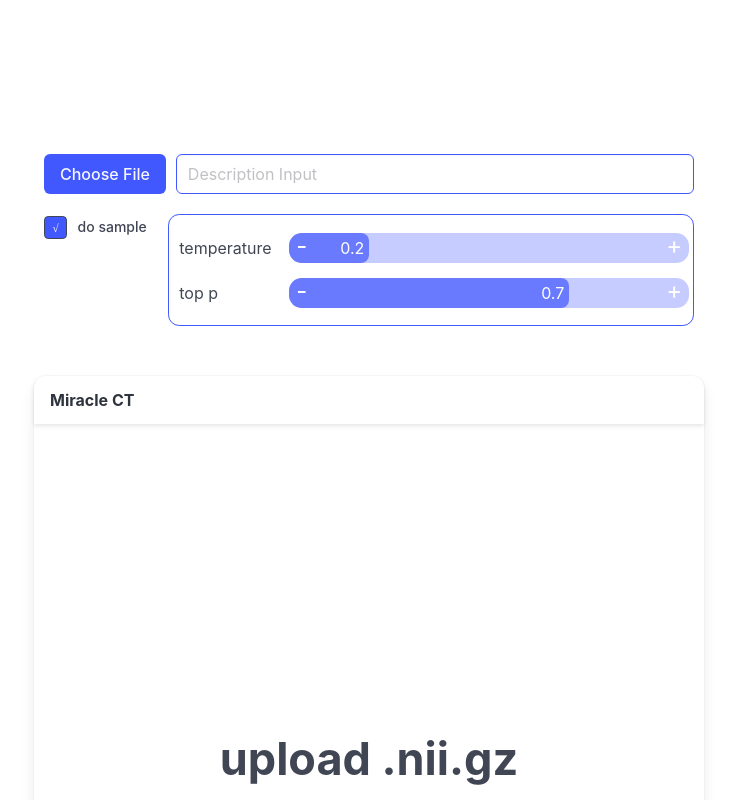
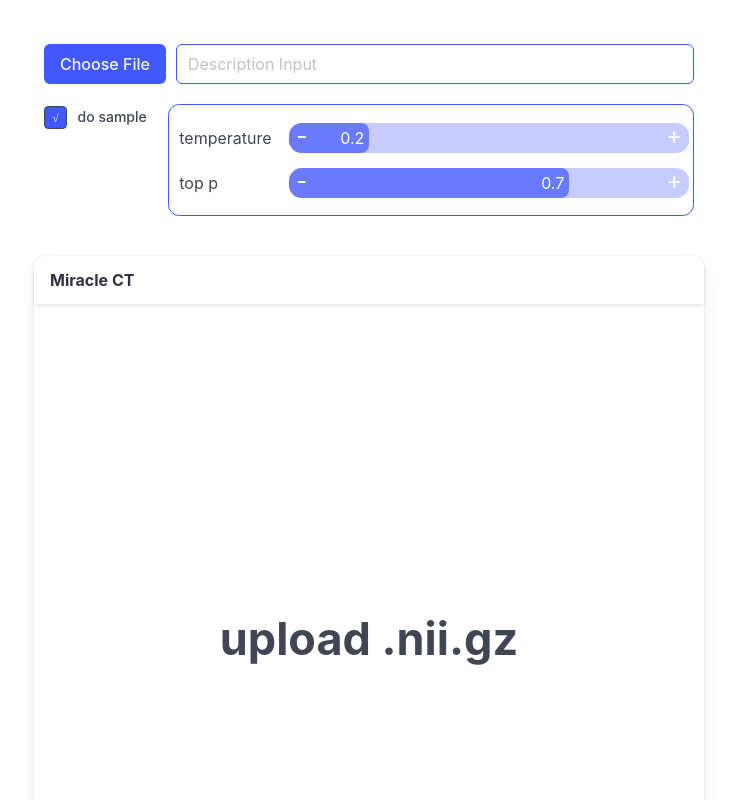
Before and after one commit to ShareMiracle/MiracleCTWebFE, a Vue app: page / in a window 1280 px wide. Shown: the top 800 px of the page, without its empty margins (271-1008 px from the left). Built offline with nearby package versions, Linux system fonts and the light colour scheme.

Commit message:
增加 do_sample, temperature 和 top_p

```diff
--- a/src/App.vue
+++ b/src/App.vue
@@ -181,9 +181,6 @@ async function uploadNiigz() {
     const response = await fetch('http://bacteria.tech:6004/upload', {
         method: 'POST',
         body: form,
-        headers: {
-            'Content-Type': 'multipart/form-data'
-        }
     });
     try {
         const resJson = await response.json();
@@ -213,7 +210,6 @@ async function deleteNiigz() {
 }
 
 .app-container {
-    margin-top: 100px;
     width: 100%;
     display: flex;
     flex-direction: column;
@@ -222,7 +218,7 @@ async function deleteNiigz() {
 }
 
 .main {
-    margin: 20px;
+    margin: 10px;
     width: var(--miracle-display-width);
 }
 
@@ -303,6 +299,7 @@ async function deleteNiigz() {
     margin-left: 10px;
     margin-right: 10px;
     width: 100px;
+    font-size: 1.0rem;
 }
 
 
--- a/src/assets/main.css
+++ b/src/assets/main.css
@@ -228,3 +228,16 @@ input[type="checkbox"]+label:before {
     80% { transform: translateY(2px); }
     100% { transform: translateY(0px); }
 }
+
+html::-webkit-scrollbar {
+    width: 15px;
+}
+
+html::-webkit-scrollbar-track {
+    background-color: #14161a;
+}
+
+html::-webkit-scrollbar-thumb {
+    background: var(--main-color);
+    border-radius: .3em;
+}
```
